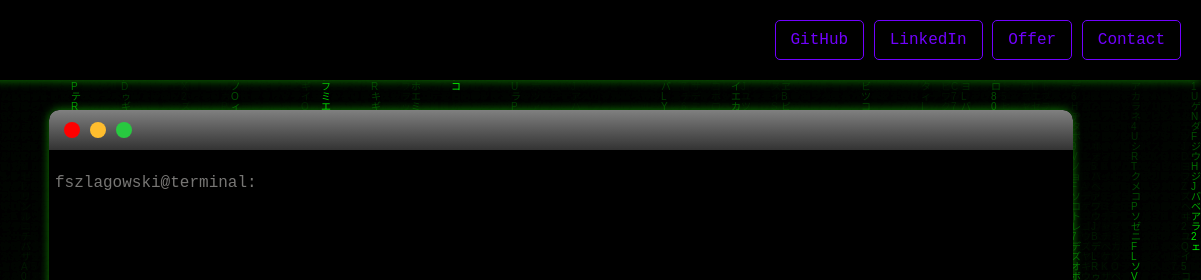
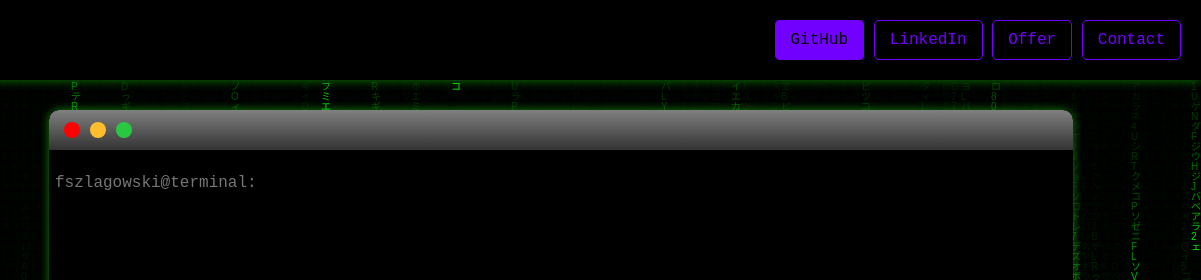
Before and after one commit to FilipSzzz/Blog, a website: page index.html in a window 1280 px wide. In both pictures the pointer is over the link "GitHub". Shown: the top 280 px of the page, 79-1280 px from the left. Drawn offline with Linux system fonts and the light colour scheme.

Commit message:
update: enhance index.html and style.css with interactive terminal features and matrix rain animation

```diff
--- a/index.js
+++ b/index.js
@@ -11,6 +11,7 @@ input.addEventListener('keydown', function(event) {
         input.value = '';
     }
 });
+
 function print(){
     output.innerHTML += '' +
         '$$$$$$$$\\ $$$$$$\\ $$\\       $$$$$$\\ $$$$$$$\\         $$$$$$\\  $$$$$$$$\\ $$\\        $$$$$$\\   $$$$$$\\   $$$$$$\\  $$\\      $$\\  $$$$$$\\  $$\\   $$\\ $$$$$$\\ \n' +
@@ -45,9 +46,7 @@ function handleCommand(cmd) {
         output.innerHTML += 'Nieznana komenda: ' + cmd + '<br>';
     }
 }
-function animatedBackground() {
 
-}
 githubButton.addEventListener('click', function (event) {
     event.preventDefault();
     goToGithub();
--- a/package.json
+++ b/package.json
@@ -1,5 +1,5 @@
 {
-  "name": "${PROJECT_NAME}",
+  "name": "$FilipCyberBlog",
   "version": "1.0.0",
   "description": "",
   "main": "index.js",
--- a/style.css
+++ b/style.css
@@ -31,6 +31,10 @@ header {
     border-radius: 5px;
     border: 1px solid #7100ff;
     background: black;
+}
+.przyciski a:hover {
+    background-color: #7100ff;
+    color: #000000;
 }
 .main {
     display: grid;
```
